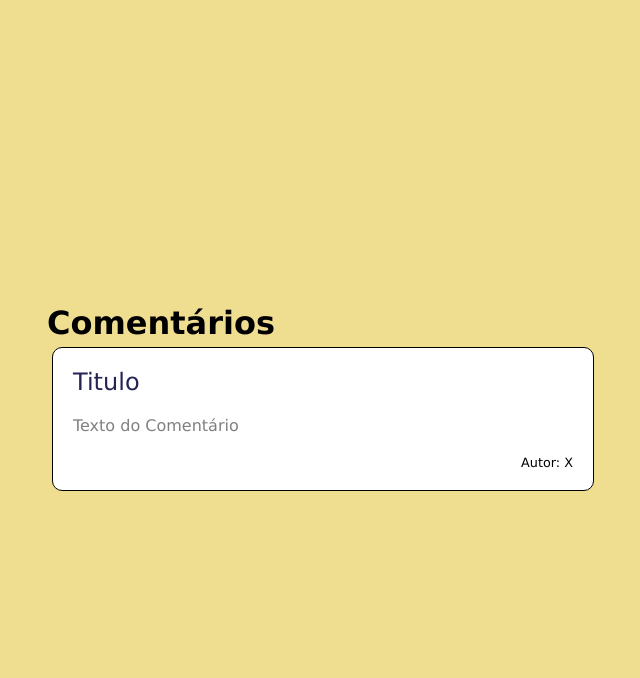
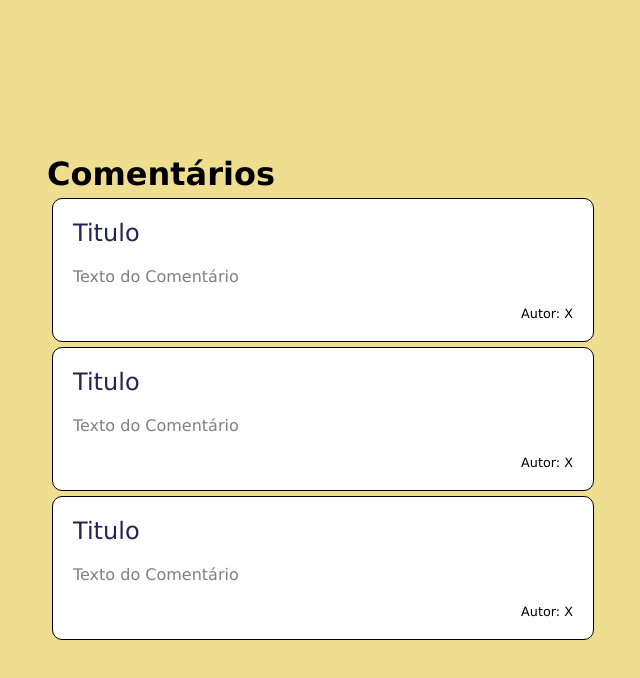
Before and after one commit to viniciocoelho/estudoreactjs, a React (Create React App) app: page / in a window 1280 px wide. Shown: the top 678 px of the page, without its empty margins (317-957 px from the left). Built offline with nearby package versions, Linux system fonts and the light colour scheme.

Commit message:
atualizando componentes

```diff
--- a/src/App.js
+++ b/src/App.js
@@ -6,6 +6,8 @@ function App() {
         <>
             <h1>Comentários</h1>
             <Comment />
+            <Comment />
+            <Comment />
 
         </>
 
```
